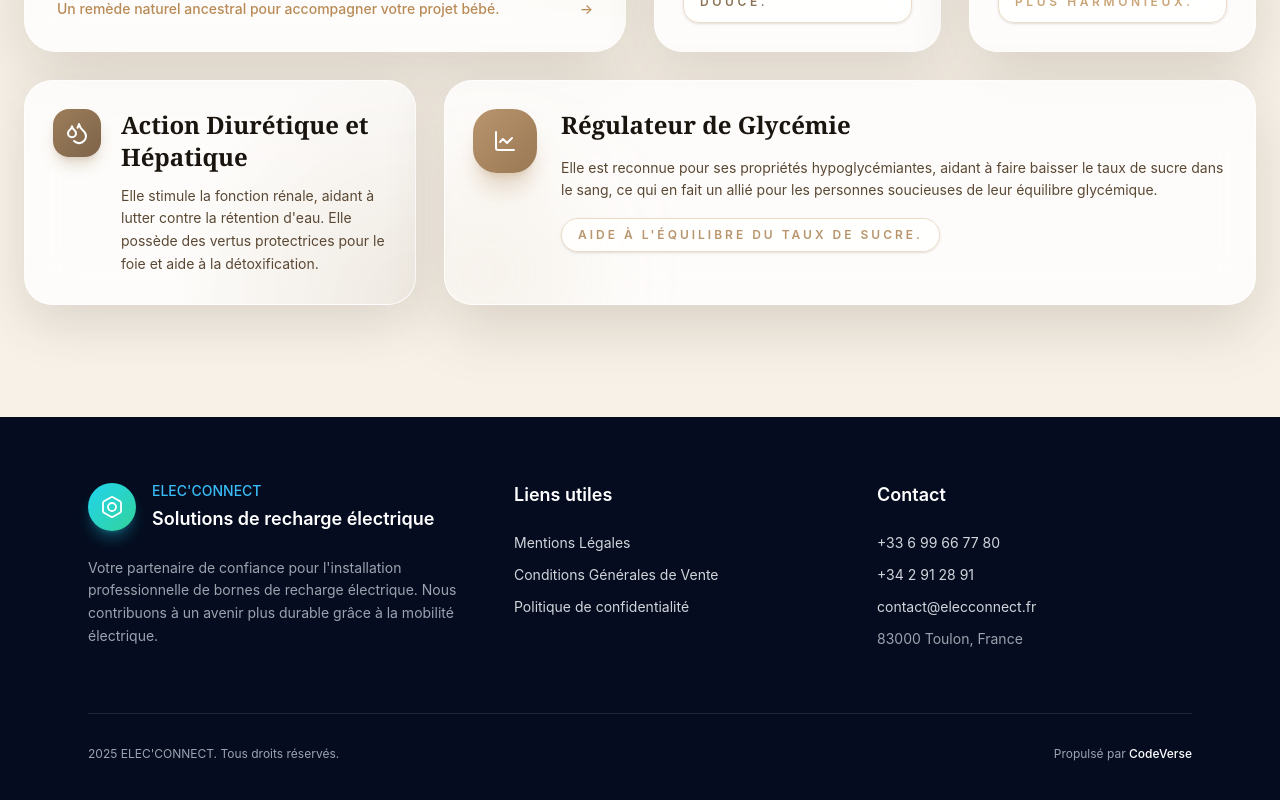
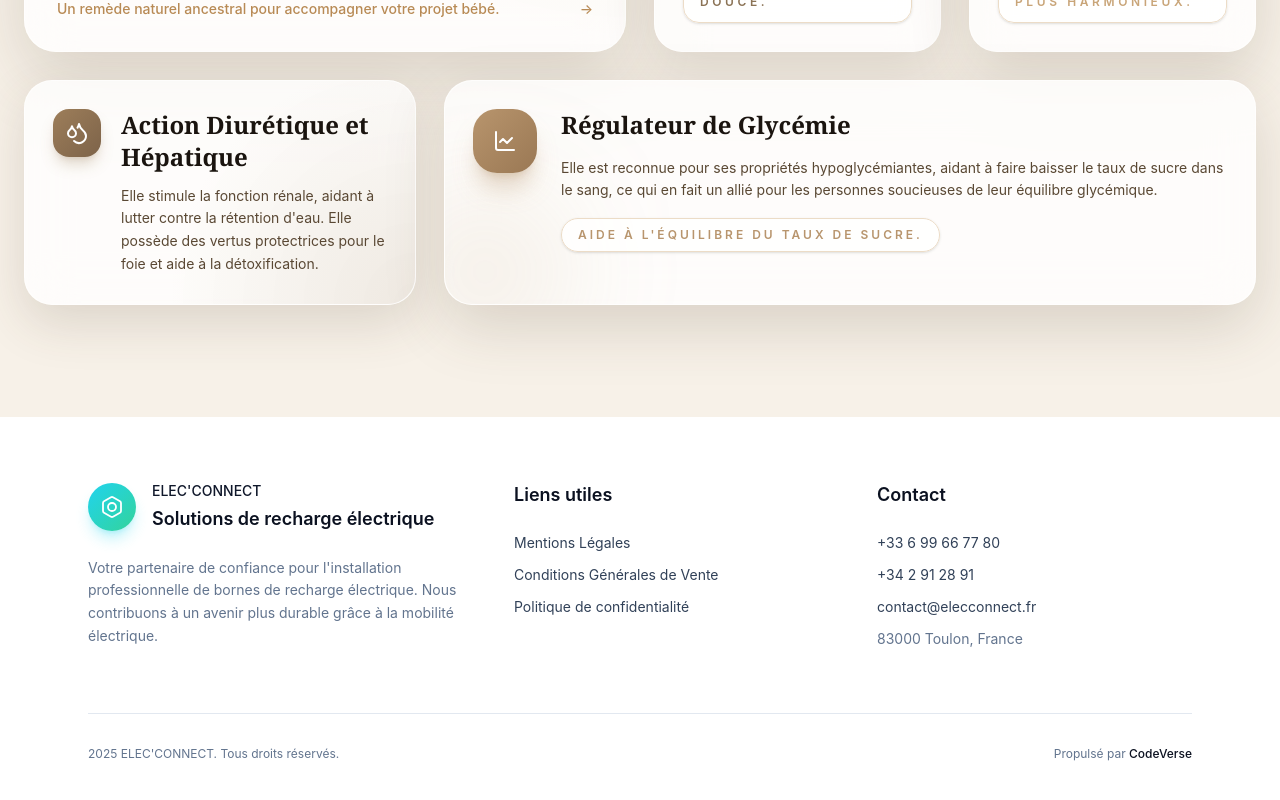
Before and after one commit to Yasser-Bouyanfif/template, a Next.js app: page / in a window 1280 px wide. Shown: the part 2316-3116 px from the top of the page. Built offline with nearby package versions, Linux system fonts and the light colour scheme; no server answers.

Commit message:
style: switch footer to light theme

```diff
--- a/components/footer.tsx
+++ b/components/footer.tsx
@@ -17,7 +17,7 @@ export default function FooterSection() {
   const currentYear = new Date().getFullYear();
 
   return (
-    <footer className="bg-[#050c1f] text-[#d1d5db]">
+    <footer className="bg-white text-slate-700">
       <div className="mx-auto max-w-6xl px-6 py-16">
         <div className="grid gap-12 lg:grid-cols-[1.2fr_1fr_1fr]">
           <div className="space-y-6">
@@ -26,24 +26,24 @@ export default function FooterSection() {
                 <Bolt className="h-6 w-6" strokeWidth={1.8} />
               </div>
               <div className="space-y-1">
-                <p className="text-sm font-medium text-[#38bdf8]">ELEC&apos;CONNECT</p>
-                <p className="text-lg font-semibold text-white">Solutions de recharge électrique</p>
+                <p className="text-sm font-medium text-[#0f172a]">ELEC&apos;CONNECT</p>
+                <p className="text-lg font-semibold text-[#0b1120]">Solutions de recharge électrique</p>
               </div>
             </div>
-            <p className="max-w-md text-sm leading-relaxed text-[#9ca3af]">
+            <p className="max-w-md text-sm leading-relaxed text-slate-500">
               Votre partenaire de confiance pour l&apos;installation professionnelle de bornes de recharge électrique. Nous
               contribuons à un avenir plus durable grâce à la mobilité électrique.
             </p>
           </div>
 
           <div className="space-y-6">
-            <p className="text-lg font-semibold text-white">Liens utiles</p>
+            <p className="text-lg font-semibold text-[#0b1120]">Liens utiles</p>
             <ul className="space-y-3 text-sm">
               {usefulLinks.map((link) => (
                 <li key={link.label}>
                   <Link
                     href={link.href}
-                    className="transition-colors hover:text-white"
+                    className="transition-colors hover:text-[#0f172a]"
                     target={link.href.startsWith("http") ? "_blank" : undefined}
                     rel={link.href.startsWith("http") ? "noreferrer" : undefined}
                   >
@@ -55,27 +55,27 @@ export default function FooterSection() {
           </div>
 
           <div className="space-y-6">
-            <p className="text-lg font-semibold text-white">Contact</p>
+            <p className="text-lg font-semibold text-[#0b1120]">Contact</p>
             <ul className="space-y-3 text-sm">
               {contacts.map((contact) => (
                 <li key={contact.label}>
-                  <Link href={contact.href} className="transition-colors hover:text-white">
+                  <Link href={contact.href} className="transition-colors hover:text-[#0f172a]">
                     {contact.label}
                   </Link>
                 </li>
               ))}
-              <li className="text-sm text-[#9ca3af]">83000 Toulon, France</li>
+              <li className="text-sm text-slate-500">83000 Toulon, France</li>
             </ul>
           </div>
         </div>
 
-        <div className="mt-16 flex flex-col gap-4 border-t border-white/10 pt-8 text-xs text-[#9ca3af] md:flex-row md:items-center md:justify-between">
+        <div className="mt-16 flex flex-col gap-4 border-t border-slate-200 pt-8 text-xs text-slate-500 md:flex-row md:items-center md:justify-between">
           <span>
             {currentYear} ELEC&apos;CONNECT. Tous droits réservés.
           </span>
           <span>
             Propulsé par {" "}
-            <Link href="https://yasserr.dev" className="font-medium text-white transition-colors hover:text-[#38bdf8]">
+            <Link href="https://yasserr.dev" className="font-medium text-[#0b1120] transition-colors hover:text-[#0f172a]">
               CodeVerse
             </Link>
           </span>
```
